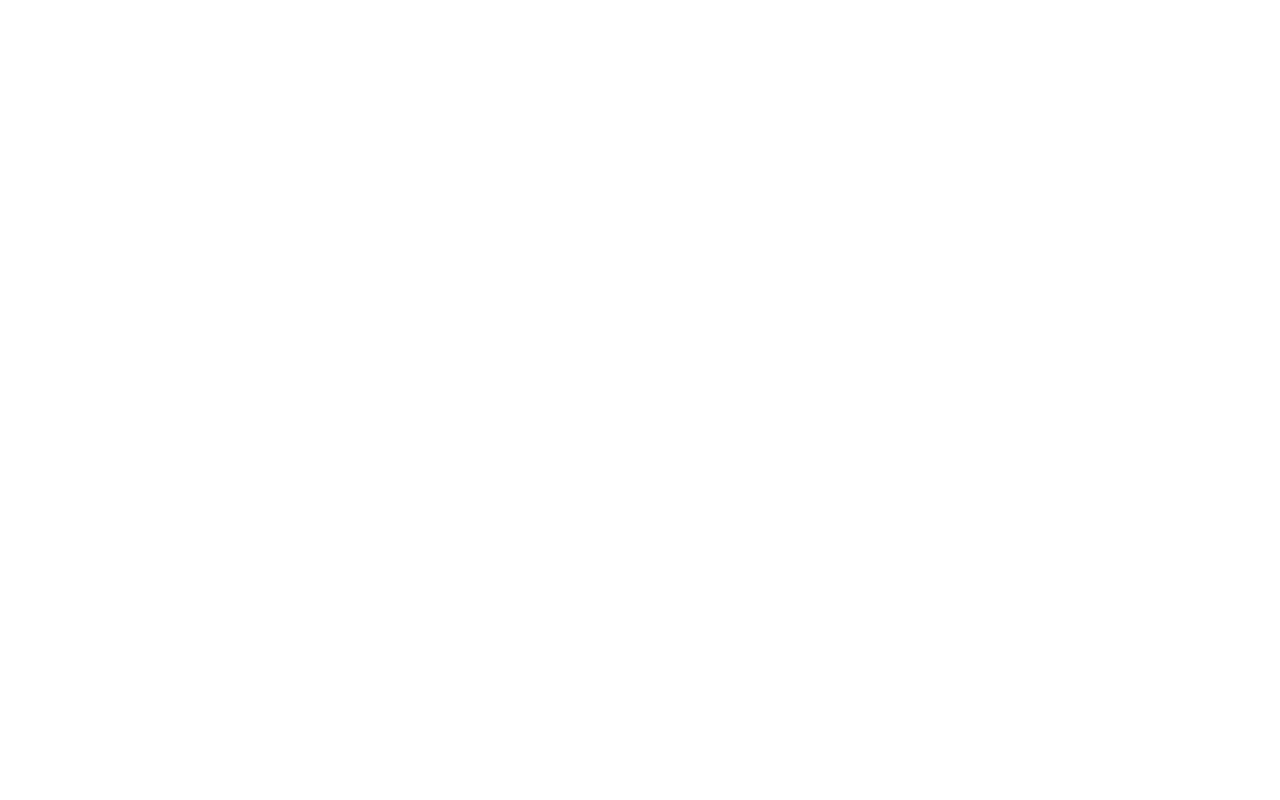
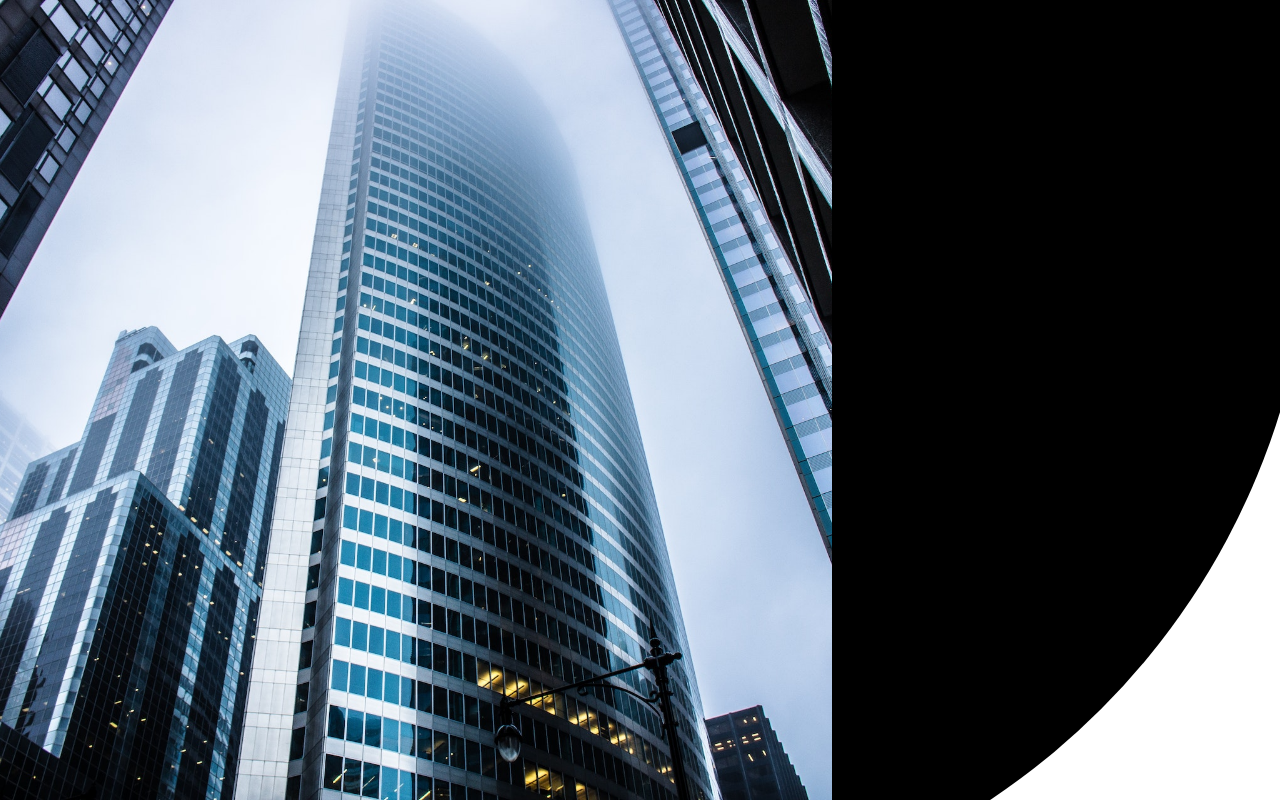
Before and after one commit to Elmo-Sb/Dofornic, a website: page src/web/index.html in a window 1280 px wide. Drawn offline with Linux system fonts and the light colour scheme.

Commit message:
Fondos de la página de inicio de sesión agregados

```diff
--- a/src/web/index.html
+++ b/src/web/index.html
@@ -3,9 +3,14 @@
 <head>
     <meta charset="UTF-8">
     <meta name="viewport" content="width=device-width, initial-scale=1.0">
-    <title>Document</title>
+    <title>DOFORNIC</title>
+    <link rel="stylesheet" href="style.css">
 </head>
 <body>
+    <div class="fondo">
+        <img src="/src/Img/rascacielos.jpg" alt="Fondo">
+    </div>
+    <div class="fondo_circulo"></div>
 
 </body>
 </html>
--- a/src/web/style.css
+++ b/src/web/style.css
@@ -0,0 +1,35 @@
+html, body {
+    height: 100%;
+    margin: 0;
+    padding: 0;
+    overflow: hidden;
+}
+
+.fondo {
+    position: relative;
+    width: 65%;
+    height: 100%;
+    float: left;
+}
+
+.fondo img {
+    position: absolute;
+    top: 0;
+    left: 0;
+    width: 100%;
+    height: 100%;
+    object-fit: cover;
+    z-index: 1;
+}
+
+.fondo_circulo {
+    position: fixed;
+    bottom: 75vh;
+    right: 86vh;
+    width: 120vh;
+    height: 120vh;
+    transform: translate(50%, 50%) scale(1.5);
+    border-radius: 50%;
+    background-color: black;
+    z-index: -1;
+}
```
Also changed, not shown: src/Img/rascacielos.jpg (added).
